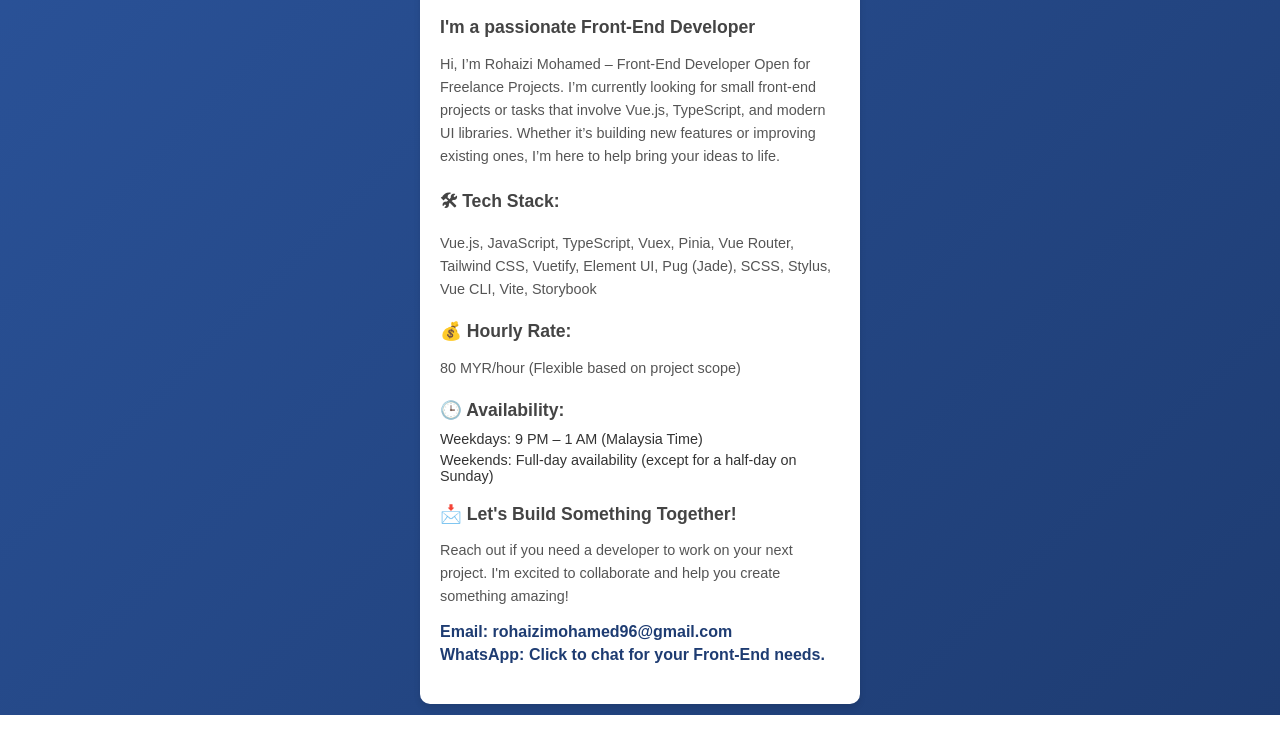
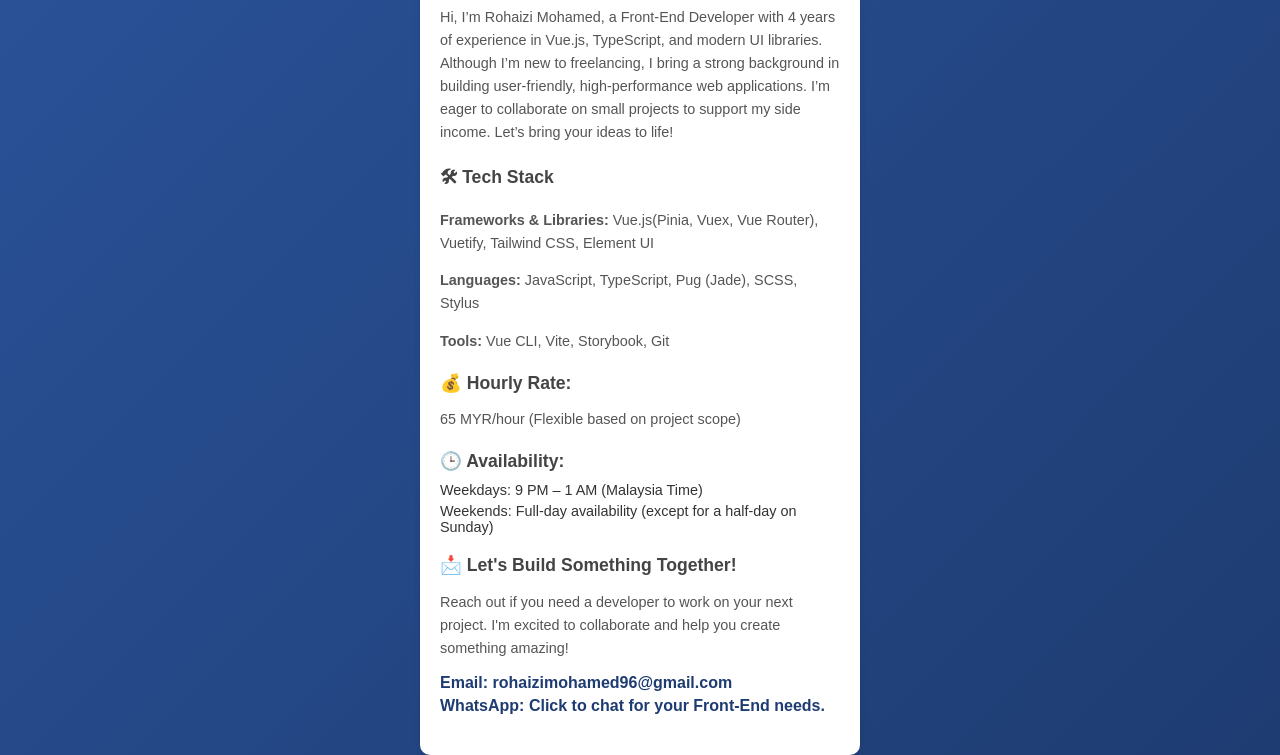
Before and after one commit to Rohaizi123/my-landing-page, a plain HTML site: page index.html in a window 1280 px wide. Shown: the part 85-840 px from the top of the page. Before the commit the page ends 800 px from the top, so only its background shows below. Drawn offline with Linux system fonts and the light colour scheme.

Commit message:
update_info_and_implement_animation_effetct

```diff
--- a/index.html
+++ b/index.html
@@ -14,8 +14,22 @@
             justify-content: center;
             align-items: center;
             min-height: 100vh;
+            overflow: auto;
         }
-
+        @keyframes pageLoad {
+            0% {
+                opacity: 0;
+                transform: scale(0.8);
+            }
+            50% {
+                opacity: 0.7;
+                transform: scale(1.05);
+            }
+            100% {
+                opacity: 1;
+                transform: scale(1);
+            }
+        }
         .card {
             background: #fff;
             border-radius: 10px;
@@ -23,8 +37,8 @@
             width: 400px;
             padding: 20px;
             text-align: center;
+            animation: pageLoad 1.5s ease-out; /* Apply fade-in + scale effect */
         }
-
         .profile-image {
             width: 100px;
             height: 100px;
@@ -111,20 +125,21 @@
         <h2>Front-End Developer</h2>
 
         <div class="section">
-            <h3>I'm a passionate Front-End Developer</h3>
             <p>
-                Hi, I’m Rohaizi Mohamed – Front-End Developer Open for Freelance Projects. I’m currently looking for small front-end projects or tasks that involve Vue.js, TypeScript, and modern UI libraries. Whether it’s building new features or improving existing ones, I’m here to help bring your ideas to life.
+                Hi, I’m Rohaizi Mohamed, a Front-End Developer with 4 years of experience in Vue.js, TypeScript, and modern UI libraries. Although I’m new to freelancing, I bring a strong background in building user-friendly, high-performance web applications. I’m eager to collaborate on small projects to support my side income. Let’s bring your ideas to life!
             </p>
         </div>
 
         <div class="section">
-            <h3>🛠 Tech Stack:</h3>
-            <p>Vue.js, JavaScript, TypeScript, Vuex, Pinia, Vue Router, Tailwind CSS, Vuetify, Element UI, Pug (Jade), SCSS, Stylus, Vue CLI, Vite, Storybook</p>
+            <h3>🛠 Tech Stack</h3>
+            <p><strong>Frameworks & Libraries:</strong> Vue.js(Pinia, Vuex, Vue Router), Vuetify, Tailwind CSS, Element UI</p>
+            <p><strong>Languages:</strong> JavaScript, TypeScript, Pug (Jade), SCSS, Stylus</p>
+            <p><strong>Tools:</strong> Vue CLI, Vite, Storybook, Git</p>
         </div>
 
         <div class="section">
             <h3>💰 Hourly Rate:</h3>
-            <p>80 MYR/hour (Flexible based on project scope)</p>
+            <p>65 MYR/hour (Flexible based on project scope)</p>
         </div>
 
         <div class="section">
@@ -144,3 +159,12 @@
     </div>
 </body>
 </html>
+
+<script>
+    window.onload = () => {
+        // Delay scrolling to top until after the animation finishes
+        setTimeout(() => {
+            window.scrollTo({ top: 0, behavior: 'smooth' });
+        }, 1500);  // Same duration as the animation (1.5s)
+    };
+</script>
```
